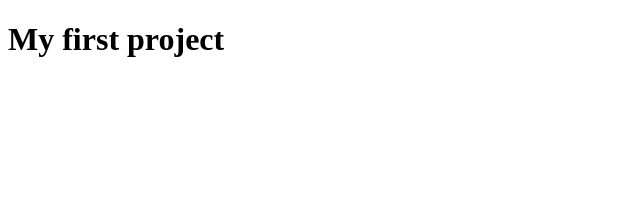
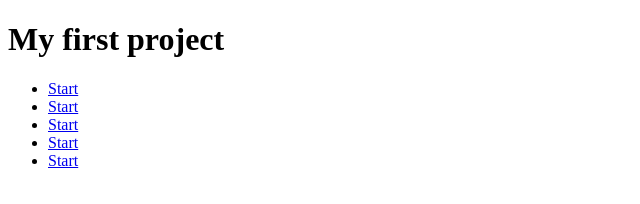
Before and after one commit to StanislavGusak/start, a plain HTML site: page index.html in a window 1280 px wide. Shown: the whole page, without its empty margins (0-640 px from the left). Drawn offline with Linux system fonts and the light colour scheme.

Commit message:
add header

```diff
--- a/css/style.css
+++ b/css/style.css
@@ -0,0 +1,3 @@
+body {
+    background-color: beige;
+}
--- a/index.html
+++ b/index.html
@@ -8,5 +8,16 @@
 </head>
 <body>
     <h1>My first project</h1>
+    <header>
+        <nav>
+            <ul>
+                <li><a href="#">Start</a></li>
+                <li><a href="#">Start</a></li>
+                <li><a href="#">Start</a></li>
+                <li><a href="#">Start</a></li>
+                <li><a href="#">Start</a></li>
+            </ul>
+        </nav>
+    </header>
 </body>
 </html>
```
